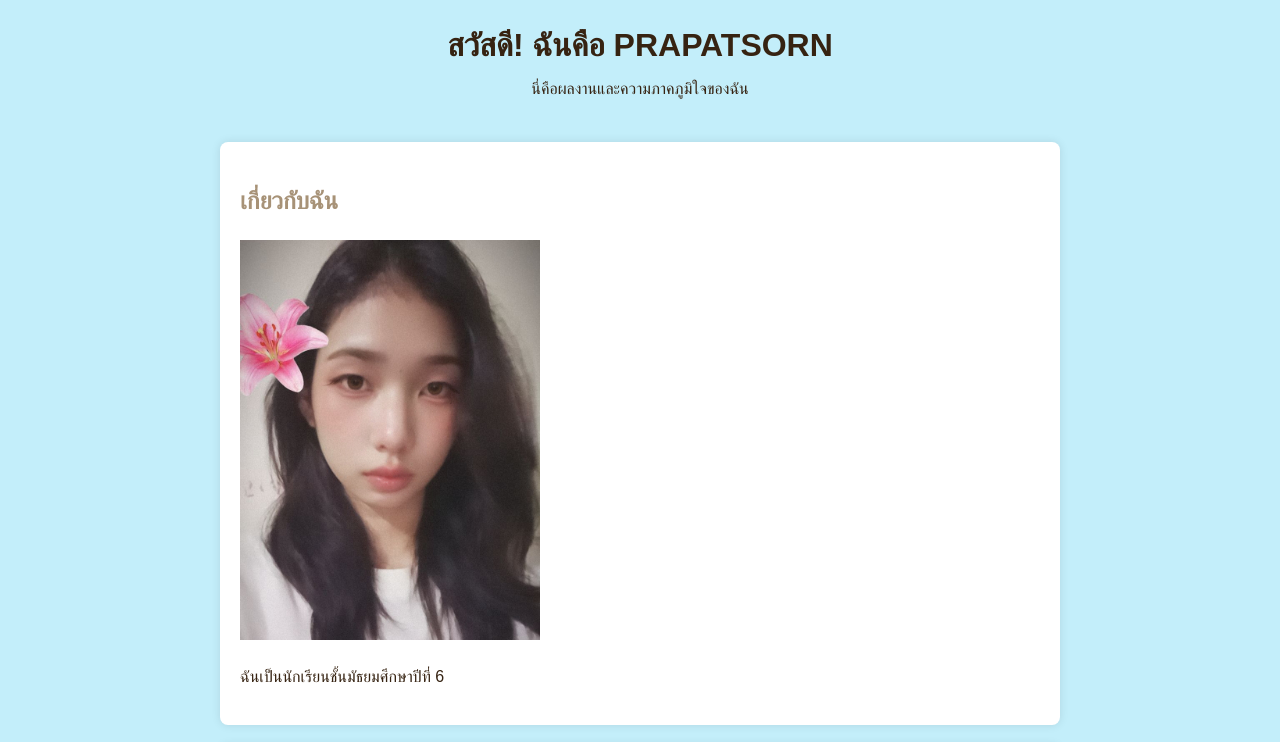
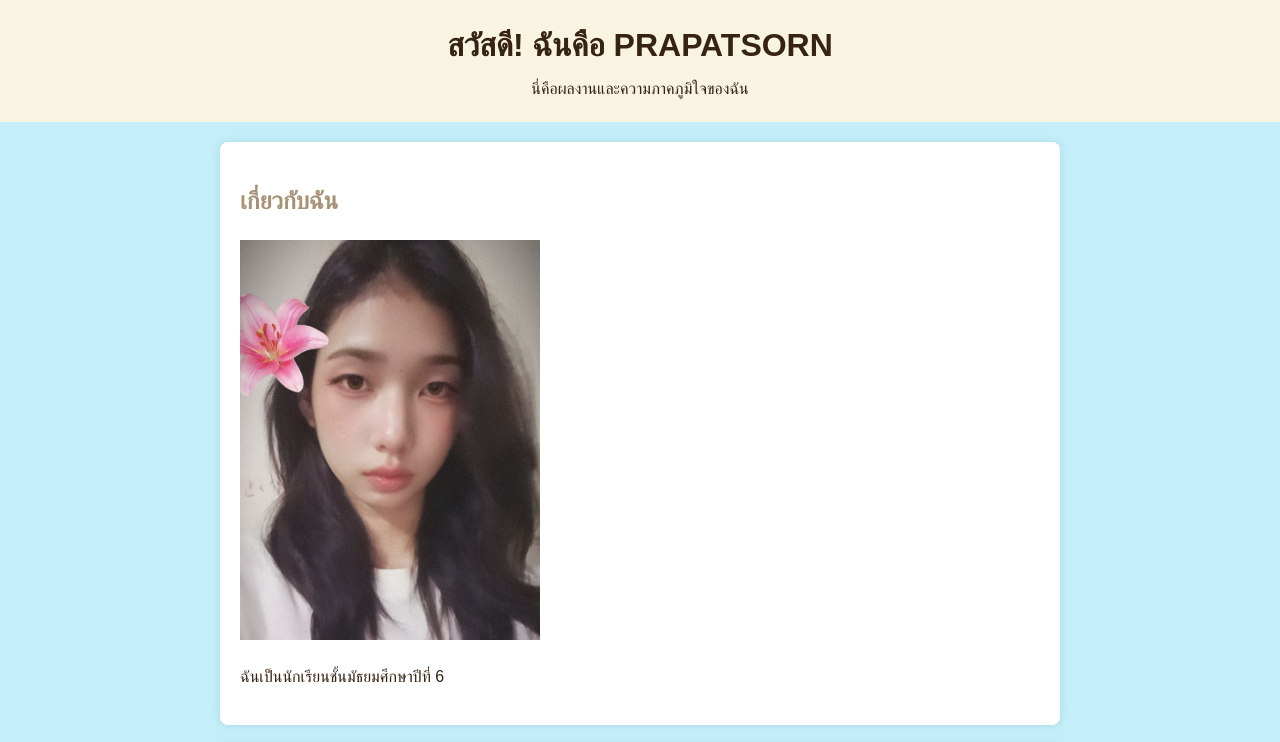
Before and after one commit to PrapatsornSaengsimma17/Napat17, a plain HTML site: page index.html in a window 1280 px wide. Shown: the top 742 px of the page. Drawn offline with Linux system fonts and the light colour scheme.

Commit message:
Update style.css

```diff
--- a/style.css
+++ b/style.css
@@ -8,7 +8,7 @@ body {
 }
 
 header {
-    background: #F362312;
+    background: #F8F4E1;
     color: 362312;
     padding: 20px 0;
     text-align: center;
```
